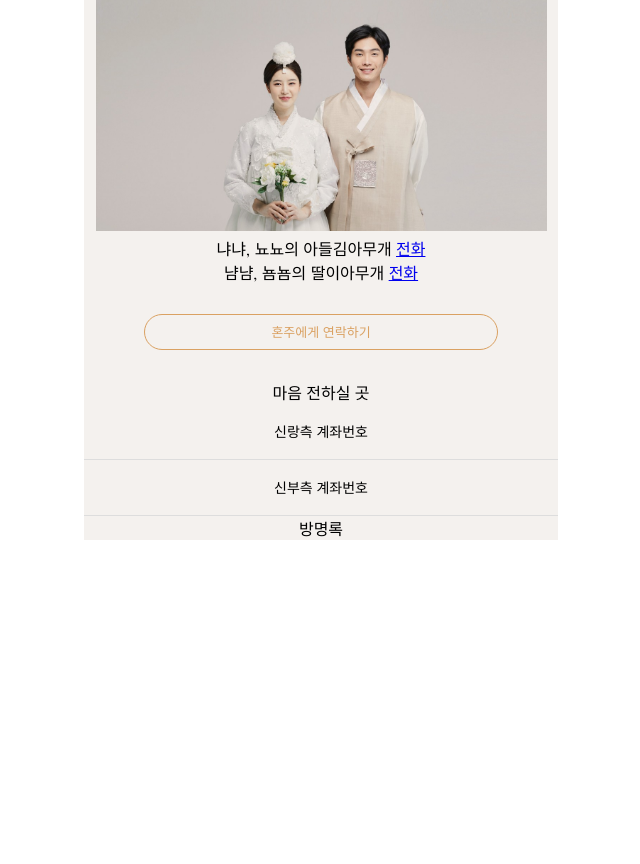
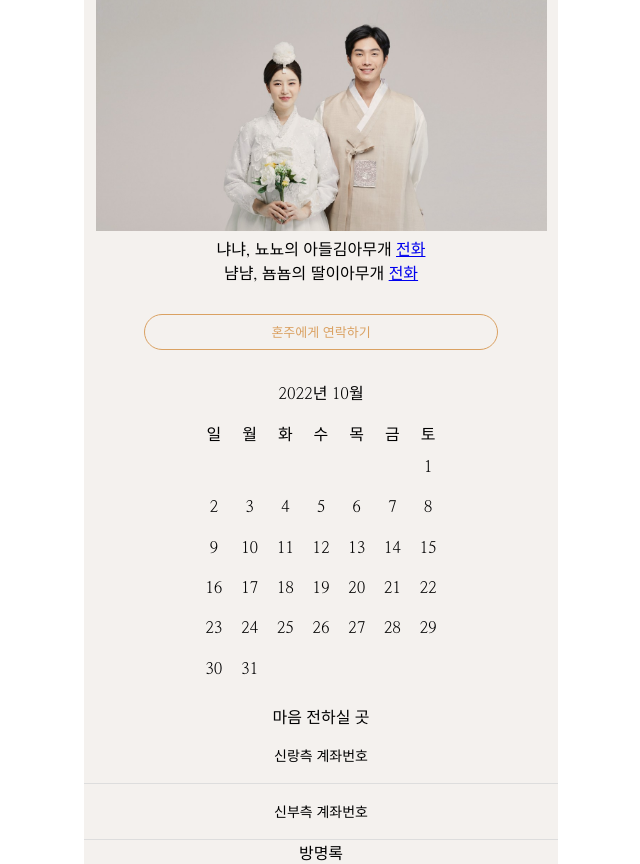
Before and after one commit to zyzyzyclaire/mobile_wedding_invitation, a Flask app: page / in a window 1280 px wide. Shown: the part 468-1332 px from the top of the page, without its empty margins (319-959 px from the left). Before the commit the page ends 1008 px from the top, so only its background shows below. Run offline with Flask 2, Linux system fonts and the light colour scheme.

Commit message:
달력 추가

```diff
--- a/project_plan.txt
+++ b/project_plan.txt
@@ -1,4 +1,6 @@
 클레어(근지), 팀(건호) 공동 프로젝트
+
+https://m.smartstore.naver.com/from-today/products/5394629172?
 
 목표 : 서비스 가능한 웹(모바일용) 청첩장 만들기
   (이후 서비스 유료화)
--- a/templates/index.html
+++ b/templates/index.html
@@ -133,6 +133,43 @@
                 </div>
             </div>
         </div>
+
+
+
+
+
+
+        <div id="current_date_tag"></div>
+        <!-- <img style="margin-left: 6px;" src="/static/images/icon_image/Calendar.png" alt="달력" /> -->
+        <div>
+            <div style="display: flex; justify-content: space-between;">
+                <div onclick="changeMonth(-1)">
+            <!-- <img src="/static/images/icon_image/Arrow_left.png" alt="달력" /> -->
+            </div>
+                <div id="current_date"></div>
+             <div onclick="changeMonth(1)">
+             <!-- <img src="/static/images/icon_image/Arrow_right.png" alt="달력" /> -->
+            </div>
+            </div>
+            <table style="width: 252px; height: 272px; margin: 14px auto; text-align: center;">
+                <thead>
+                    <tr>
+                        <td>일</td>
+                        <td>월</td>
+                        <td>화</td>
+                        <td>수</td>
+                        <td>목</td>
+                        <td>금</td>
+                        <td>토</td>
+                    </tr>
+                </thead>
+                <tbody id="tb_body">
+                </tbody>
+            </table>
+        </div>
+
+
+
         <div>
             <div>마음 전하실 곳</div>
             <div>
@@ -232,5 +269,130 @@
 
         alert("계좌번호 "+account_num+"가 복사되었습니다.")
     }
+
+
+
+
+
+
+
+
+
+// 달력 시작
+
+// 윤년 체크
+function checkedLeapYear(year){
+    if(year % 400 == 0) return true;
+    else if(year % 100 == 0) return false;
+    else if(year % 4 == 0) return true;
+    else return false;
+};
+
+// 달의 시작일이 어떤 요일(몇 번째 위치)에서 시작하는지 계산
+function getFirstDayOfWeek(year, month){
+    if(month < 10) {
+        month = "0" + month;
+    };
+    return (new Date(year + "-" + month + "-01" )).getDay();
+};
+
+// 월의 마지막 일자 계산
+function changeYearMonth(year, month){
+    let month_day = [31,28,31,30,31,30,31,31,30,31,30,31];
+    if(month == 2) if(checkedLeapYear(year)) month_day[1] = 29;
+    let first_day_of_week = getFirstDayOfWeek(year, month);
+    let arr_calendar = [];
+    for(let i=0; i<first_day_of_week; i++){
+        arr_calendar.push('');
+    };
+    for(let i=1; i<=month_day[month-1]; i++){
+        arr_calendar.push(String(i));
+    };
+    let remain_day = 7 - (arr_calendar.length % 7);
+    if(remain_day < 7){
+        for(let i=0; i<remain_day; i++){
+            arr_calendar.push('');
+        };
+    };
+    renderCalendar(arr_calendar)
+
+};
+
+function renderCalendar(data){
+    let h = [];
+    for(let i=0; i<data.length; i++){
+        if(i==0){
+            h.push('<tr>');
+        }else if(i % 7 == 0){
+            h.push('</tr>')
+            h.push('<tr>');
+        };
+        h.push(`<td onclick="setDate(${data[i]})"; style="cursor:pointer;">
+            <div id="calendar_${current_year}_${current_month}_${data[i]}" style="position: relative;">
+                ${data[i]}
+            </div>
+        </td>`);
+    }
+    h.push('</tr>');
+    $("#tb_body").html(h.join(''));
+}
+
+function setDate(day){
+    $('.current_day').removeClass('current_day')
+    let target_date = `calendar_${current_year}_${current_month}_${day}`
+    $('#'+ target_date).addClass('current_day')
+    const el = document.querySelector('#parse_emotion_view');
+    const sheet = el.sheet;
+    const rules = sheet.cssRules;
+    const rule = rules[0];
+    sheet.insertRule('.current_day::after{content: "'+ day +'"; position: absolute; line-height: 29px; top: -1.5px; bottom: 0; margin: 0 auto; width: 32px; height: 32px; background: #FFE3DF; left: 0; border-radius: 50%;}', rules.length)
+    if(day<10){
+        day = "0" + day;
+    }
+    console.log(current_year, current_month, day)
+
+}
+
+function changeMonth(diff) {
+    current_month = current_month + diff;
+    if(current_month == 0){
+        current_year = current_year - 1;
+        current_month = 12;
+    }else if(current_month === 13){
+        current_year = current_year + 1;
+        current_month = 1;
+    }
+    loadCalendar(current_year, current_month)
+}
+
+function loadCalendar(year, month){
+    changeYearMonth(year, month);
+    $("#current_date").text(`${year}년  ${month}월`)
+    console.log(this_year, year, this_month, month)
+    if(this_year === year && this_month === month){
+        setDate(this_date)
+    }
+
+}
+
+let current_year = (new Date()).getFullYear();
+let current_month = (new Date()).getMonth() + 1;
+let current_date = (new Date()).getDate();
+
+let this_year = (new Date()).getFullYear();
+let this_month = (new Date()).getMonth() + 1;
+let this_date = (new Date()).getDate();
+
+loadCalendar(current_year, current_month)
+setDate((new Date()).getDate())
+// 달력 만들기 끝
+
+// 오늘 날짜 LNB에 추가하기
+document.getElementById('current_date_tag').innerText = `${current_year}-${current_month}-${current_date}`
+// 달력 끝
+
+
+
+
 </script>
 </html>
```
Also changed, not shown: app.py (+10 -4 lines).
